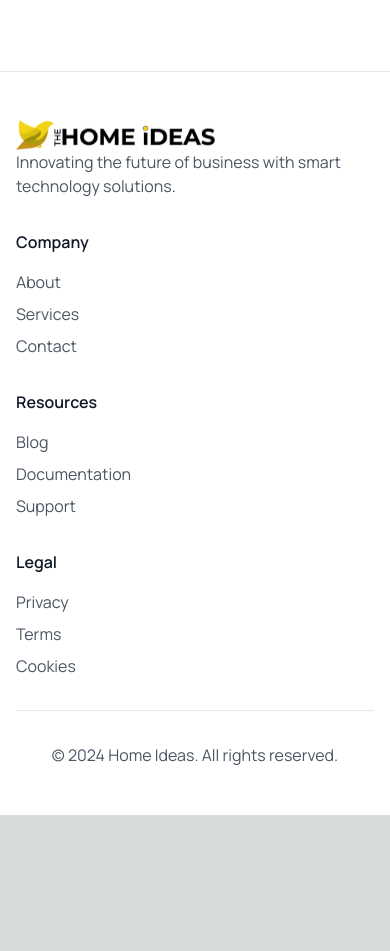
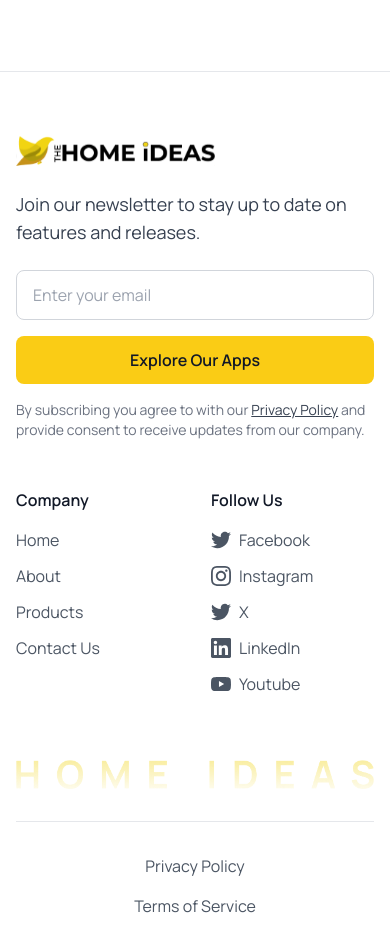
Before and after one commit to Sanjayuiux/homeideas, a Next.js app: page / in a window 390 px wide. Shown: the part 8540-9491 px from the top of the page. Before the commit the page ends 9355 px from the top, so only its background shows below. Built offline with nearby package versions, Linux system fonts and the light colour scheme.

Commit message:
update footer ui with navigation link

```diff
--- a/src/app/components/Footer.tsx
+++ b/src/app/components/Footer.tsx
@@ -3,45 +3,111 @@ import React from 'react'
 const Footer = () => {
   return (
     <>
-    <footer className="bg-white border-t border-gray-200 py-12">
-          <div className="max-w-7xl mx-auto px-4 sm:px-6 lg:px-8">
-            <div className="grid md:grid-cols-4 gap-8">
-              <div>
-                <img src="/assets/images/logo.svg" className='w-[200px] lg:w-[330px]' alt="" />
-                <p className="text-gray-600">
-                  Innovating the future of business with smart technology solutions.
-                </p>
+      <footer className="bg-white border-t border-gray-200 py-16 relative overflow-hidden">
+        <div className="max-w-7xl mx-auto px-4 sm:px-6 lg:px-8 relative z-10">
+          <div className="grid lg:grid-cols-3 gap-12 mb-16">
+            {/* Newsletter Section */}
+            <div className="lg:col-span-2">
+              <div className="flex items-center mb-6">
+                  <img src="/assets/images/logo.svg" className='w-[200px] lg:w-[330px]' alt="" />
               </div>
+
+              <p className="text-lg text-gray-700 mb-6">
+                Join our newsletter to stay up to date on features and releases.
+              </p>
+
+              <div className="flex flex-col sm:flex-row gap-4 mb-4">
+                <input
+                  type="email"
+                  placeholder="Enter your email"
+                  className="flex-1 px-4 py-3 border border-gray-300 rounded-lg focus:outline-none focus:ring-2 focus:ring-yellow-400 focus:border-transparent"
+                />
+                <button className="px-6 py-3 bg-yellow-400 text-gray-900 font-semibold rounded-lg hover:bg-yellow-500 transition-colors">
+                  Explore Our Apps
+                </button>
+              </div>
+
+              <p className="text-sm text-gray-500">
+                By subscribing you agree to with our{' '}
+                <a href="/privacy-policy" className="text-gray-700 underline">Privacy Policy</a>{' '}
+                and provide consent to receive updates from our company.
+              </p>
+            </div>
+
+            {/* Company and Social Links */}
+            <div className="grid grid-cols-2 gap-8">
               <div>
                 <h3 className="font-semibold text-gray-900 mb-4">Company</h3>
-                <ul className="space-y-2 text-gray-600">
-                  <li><a href="#about" className="hover:text-gray-900">About</a></li>
-                  <li><a href="#services" className="hover:text-gray-900">Services</a></li>
-                  <li><a href="#contact" className="hover:text-gray-900">Contact</a></li>
+                <ul className="space-y-3 text-gray-600">
+                  <li><a href="/" className="hover:text-gray-900">Home</a></li>
+                  <li><a href="/about-us" className="hover:text-gray-900">About</a></li>
+                  <li><a href="/products" className="hover:text-gray-900">Products</a></li>
+                  <li><a href="/contact-us" className="hover:text-gray-900">Contact Us</a></li>
                 </ul>
               </div>
+
               <div>
-                <h3 className="font-semibold text-gray-900 mb-4">Resources</h3>
-                <ul className="space-y-2 text-gray-600">
-                  <li><a href="#" className="hover:text-gray-900">Blog</a></li>
-                  <li><a href="#" className="hover:text-gray-900">Documentation</a></li>
-                  <li><a href="#" className="hover:text-gray-900">Support</a></li>
-                </ul>
-              </div>
-              <div>
-                <h3 className="font-semibold text-gray-900 mb-4">Legal</h3>
-                <ul className="space-y-2 text-gray-600">
-                  <li><a href="#" className="hover:text-gray-900">Privacy</a></li>
-                  <li><a href="#" className="hover:text-gray-900">Terms</a></li>
-                  <li><a href="#" className="hover:text-gray-900">Cookies</a></li>
+                <h3 className="font-semibold text-gray-900 mb-4">Follow Us</h3>
+                <ul className="space-y-3 text-gray-600">
+                  <li>
+                    <a href="#" className="hover:text-gray-900 flex items-center">
+                      <svg className="w-5 h-5 mr-2" fill="currentColor" viewBox="0 0 24 24">
+                        <path d="M24 4.557c-.883.392-1.832.656-2.828.775 1.017-.609 1.798-1.574 2.165-2.724-.951.564-2.005.974-3.127 1.195-.897-.957-2.178-1.555-3.594-1.555-3.179 0-5.515 2.966-4.797 6.045-4.091-.205-7.719-2.165-10.148-5.144-1.29 2.213-.669 5.108 1.523 6.574-.806-.026-1.566-.247-2.229-.616-.054 2.281 1.581 4.415 3.949 4.89-.693.188-1.452.232-2.224.084.626 1.956 2.444 3.379 4.6 3.419-2.07 1.623-4.678 2.348-7.29 2.04 2.179 1.397 4.768 2.212 7.548 2.212 9.142 0 14.307-7.721 13.995-14.646.962-.695 1.797-1.562 2.457-2.549z"/>
+                      </svg>
+                      Facebook
+                    </a>
+                  </li>
+                  <li>
+                    <a href="#" className="hover:text-gray-900 flex items-center">
+                      <svg className="w-5 h-5 mr-2" fill="currentColor" viewBox="0 0 24 24">
+                        <path d="M12 2.163c3.204 0 3.584.012 4.85.07 3.252.148 4.771 1.691 4.919 4.919.058 1.265.069 1.645.069 4.849 0 3.205-.012 3.584-.069 4.849-.149 3.225-1.664 4.771-4.919 4.919-1.266.058-1.644.07-4.85.07-3.204 0-3.584-.012-4.849-.07-3.26-.149-4.771-1.699-4.919-4.92-.058-1.265-.07-1.644-.07-4.849 0-3.204.013-3.583.07-4.849.149-3.227 1.664-4.771 4.919-4.919 1.266-.057 1.645-.069 4.849-.069zm0-2.163c-3.259 0-3.667.014-4.947.072-4.358.2-6.78 2.618-6.98 6.98-.059 1.281-.073 1.689-.073 4.948 0 3.259.014 3.668.072 4.948.2 4.358 2.618 6.78 6.98 6.98 1.281.058 1.689.072 4.948.072 3.259 0 3.668-.014 4.948-.072 4.354-.2 6.782-2.618 6.979-6.98.059-1.28.073-1.689.073-4.948 0-3.259-.014-3.667-.072-4.947-.196-4.354-2.617-6.78-6.979-6.98-1.281-.059-1.69-.073-4.949-.073zm0 5.838c-3.403 0-6.162 2.759-6.162 6.162s2.759 6.163 6.162 6.163 6.162-2.759 6.162-6.163c0-3.403-2.759-6.162-6.162-6.162zm0 10.162c-2.209 0-4-1.79-4-4 0-2.209 1.791-4 4-4s4 1.791 4 4c0 2.21-1.791 4-4 4zm6.406-11.845c-.796 0-1.441.645-1.441 1.44s.645 1.44 1.441 1.44c.795 0 1.439-.645 1.439-1.44s-.644-1.44-1.439-1.44z"/>
+                      </svg>
+                      Instagram
+                    </a>
+                  </li>
+                  <li>
+                    <a href="#" className="hover:text-gray-900 flex items-center">
+                      <svg className="w-5 h-5 mr-2" fill="currentColor" viewBox="0 0 24 24">
+                        <path d="M23.953 4.57a10 10 0 01-2.825.775 4.958 4.958 0 002.163-2.723c-.951.555-2.005.959-3.127 1.184a4.92 4.92 0 00-8.384 4.482C7.69 8.095 4.067 6.13 1.64 3.162a4.822 4.822 0 00-.666 2.475c0 1.71.87 3.213 2.188 4.096a4.904 4.904 0 01-2.228-.616v.06a4.923 4.923 0 003.946 4.827 4.996 4.996 0 01-2.212.085 4.936 4.936 0 004.604 3.417 9.867 9.867 0 01-6.102 2.105c-.39 0-.779-.023-1.17-.067a13.995 13.995 0 007.557 2.209c9.053 0 13.998-7.496 13.998-13.985 0-.21 0-.42-.015-.63A9.935 9.935 0 0024 4.59z"/>
+                      </svg>
+                      X
+                    </a>
+                  </li>
+                  <li>
+                    <a href="#" className="hover:text-gray-900 flex items-center">
+                      <svg className="w-5 h-5 mr-2" fill="currentColor" viewBox="0 0 24 24">
+                        <path d="M20.447 20.452h-3.554v-5.569c0-1.328-.027-3.037-1.852-3.037-1.853 0-2.136 1.445-2.136 2.939v5.667H9.351V9h3.414v1.561h.046c.477-.9 1.637-1.85 3.37-1.85 3.601 0 4.267 2.37 4.267 5.455v6.286zM5.337 7.433c-1.144 0-2.063-.926-2.063-2.065 0-1.138.92-2.063 2.063-2.063 1.14 0 2.064.925 2.064 2.063 0 1.139-.925 2.065-2.064 2.065zm1.782 13.019H3.555V9h3.564v11.452zM22.225 0H1.771C.792 0 0 .774 0 1.729v20.542C0 23.227.792 24 1.771 24h20.451C23.2 24 24 23.227 24 22.271V1.729C24 .774 23.2 0 22.222 0h.003z"/>
+                      </svg>
+                      LinkedIn
+                    </a>
+                  </li>
+                  <li>
+                    <a href="#" className="hover:text-gray-900 flex items-center">
+                      <svg className="w-5 h-5 mr-2" fill="currentColor" viewBox="0 0 24 24">
+                        <path d="M23.498 6.186a3.016 3.016 0 0 0-2.122-2.136C19.505 3.545 12 3.545 12 3.545s-7.505 0-9.377.505A3.017 3.017 0 0 0 .502 6.186C0 8.07 0 12 0 12s0 3.93.502 5.814a3.016 3.016 0 0 0 2.122 2.136c1.871.505 9.376.505 9.376.505s7.505 0 9.377-.505a3.015 3.015 0 0 0 2.122-2.136C24 15.93 24 12 24 12s0-3.93-.502-5.814zM9.545 15.568V8.432L15.818 12l-6.273 3.568z"/>
+                      </svg>
+                      Youtube
+                    </a>
+                  </li>
                 </ul>
               </div>
             </div>
-            <div className="border-t border-gray-200 mt-8 pt-8 text-center text-gray-600">
-              <p>&copy; 2024 Home Ideas. All rights reserved.</p>
+          </div>
+
+          <div className='mb-8'>
+            <img src="/assets/images/home_ideas_footer.png" alt="" />
+          </div>
+
+          {/* Bottom Links */}
+          <div className="border-t border-gray-200 pt-8">
+            <div className="flex flex-col sm:flex-row justify-center items-center space-y-4 sm:space-y-0 sm:space-x-8 text-gray-600">
+              <a href="/privacy-policy" className="hover:text-gray-900">Privacy Policy</a>
+              <a href="/term-of-services" className="hover:text-gray-900">Terms of Service</a>
+              {/* <a href="/" className="hover:text-gray-900">Cookies Settings</a> */}
             </div>
           </div>
-        </footer>
+        </div>
+      </footer>
     </>
   )
 }
```
Also changed, not shown: public/assets/images/home_ideas_footer.png (added), src/app/privacy-policy/page.tsx (renamed from src/app/privacy_policy/page.tsx).
